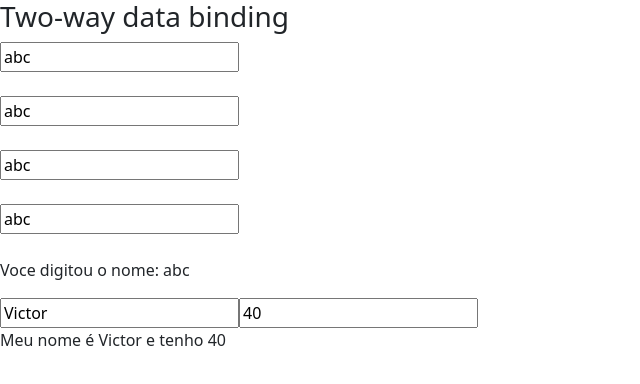
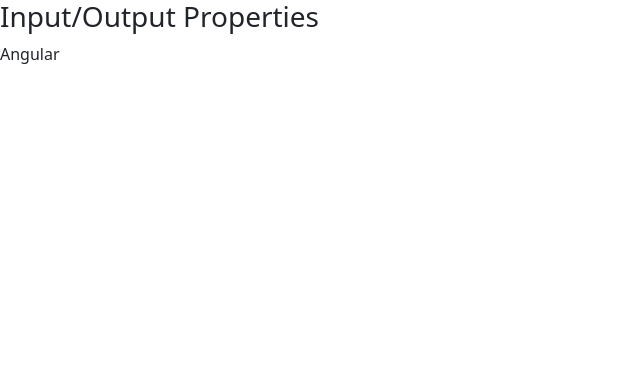
Before and after one commit to victormessiasaraujo/Loiane-Angular, an Angular app in the folder primeiro-projeto/: page / in a window 1280 px wide. Shown: the top 384 px of the page, without its empty margins (0-640 px from the left). Built offline with nearby package versions, Linux system fonts and the light colour scheme.

Commit message:
#aula 13: Input property

```diff
--- a/primeiro-projeto/src/app/app.module.ts
+++ b/primeiro-projeto/src/app/app.module.ts
@@ -13,13 +13,15 @@
 import { MeuPrimeiroComponent } from './meu-primeiro/meu-primeiro.component';
 import { MeuPrimeiro2Component } from './meu-primeiro2/meu-primeiro2.component';
 import { DataBindingComponent } from './data-binding/data-binding.component';
+import { InputPropertyComponent } from './input-property/input-property.component';
 
 @NgModule({
   declarations: [
     AppComponent,
     MeuPrimeiroComponent,
     MeuPrimeiro2Component,
-    DataBindingComponent
+    DataBindingComponent,
+    InputPropertyComponent
   ],
   imports: [
     BrowserModule,
--- a/primeiro-projeto/src/app/data-binding/data-binding.component.html
+++ b/primeiro-projeto/src/app/data-binding/data-binding.component.html
@@ -78,4 +78,11 @@
     </div>
   </article>
 </section> -->
-<app-meu-form></app-meu-form>
+<!-- <app-meu-form></app-meu-form> -->
+
+<section class="input-output-properties">
+  <article>
+    <h3>Input/Output Properties</h3>
+    <app-curso [nome]="nomeCurso"></app-curso>
+  </article>
+</section>
--- a/primeiro-projeto/src/app/data-binding/data-binding.component.ts
+++ b/primeiro-projeto/src/app/data-binding/data-binding.component.ts
@@ -13,6 +13,8 @@
   valorAtual: string = '';
   valorSalvo: string = '';
   isMouseOver: boolean = false;
+
+  nomeCurso: string = 'Angular';
 
   getValor(){
     return 1;
--- /dev/null
+++ b/primeiro-projeto/src/app/input-property/input-property.component.html
@@ -0,0 +1 @@
+<p>{{ nomeCurso }}</p>
--- /dev/null
+++ b/primeiro-projeto/src/app/input-property/input-property.component.ts
@@ -0,0 +1,17 @@
+import { Component, Input, OnInit } from '@angular/core';
+
+@Component({
+  selector: 'app-curso',
+  templateUrl: './input-property.component.html',
+  styleUrls: ['./input-property.component.scss']
+})
+export class InputPropertyComponent implements OnInit {
+
+  @Input('nome') nomeCurso: string = '';
+
+  constructor() { }
+
+  ngOnInit(): void {
+  }
+
+}
```
Also changed, not shown: primeiro-projeto/src/app/input-property/input-property.component.scss (added), 1 other file (tests, documents, lock files or other folders).
